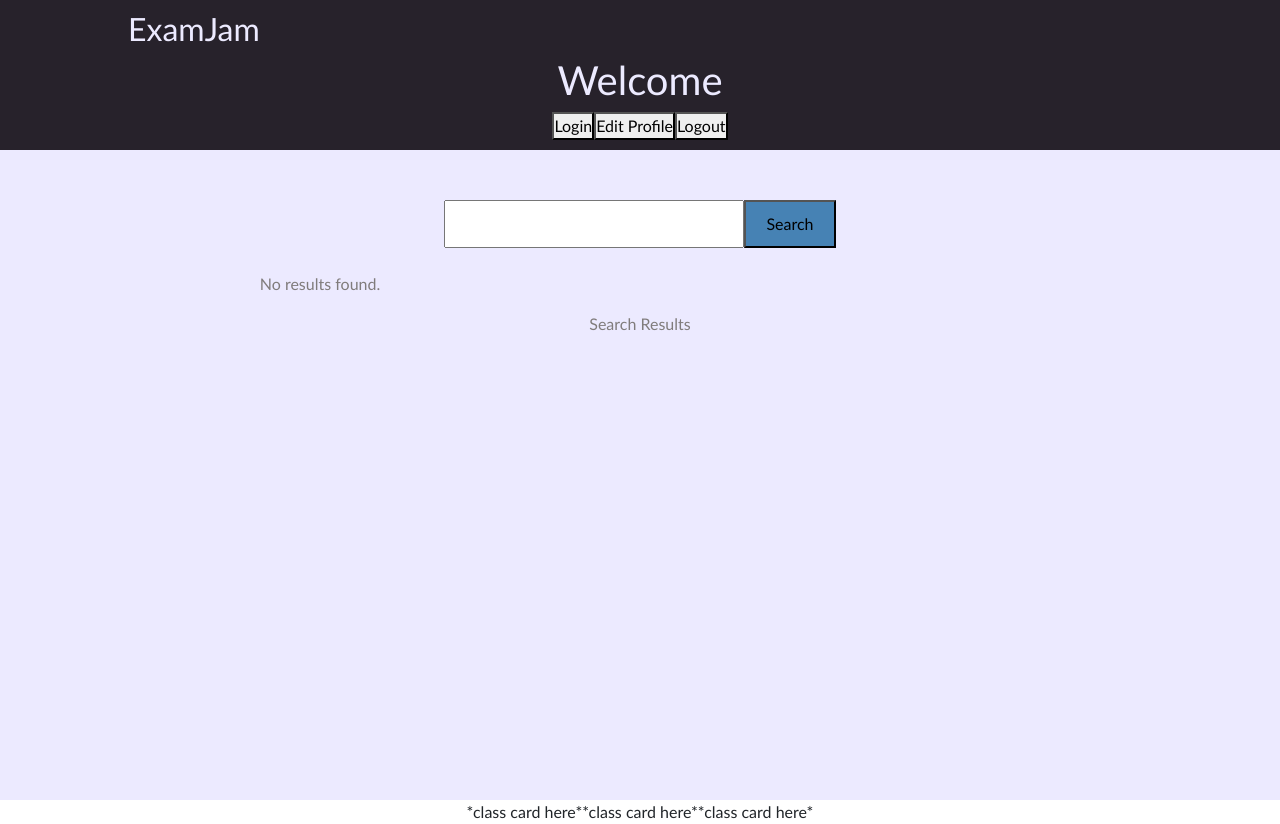
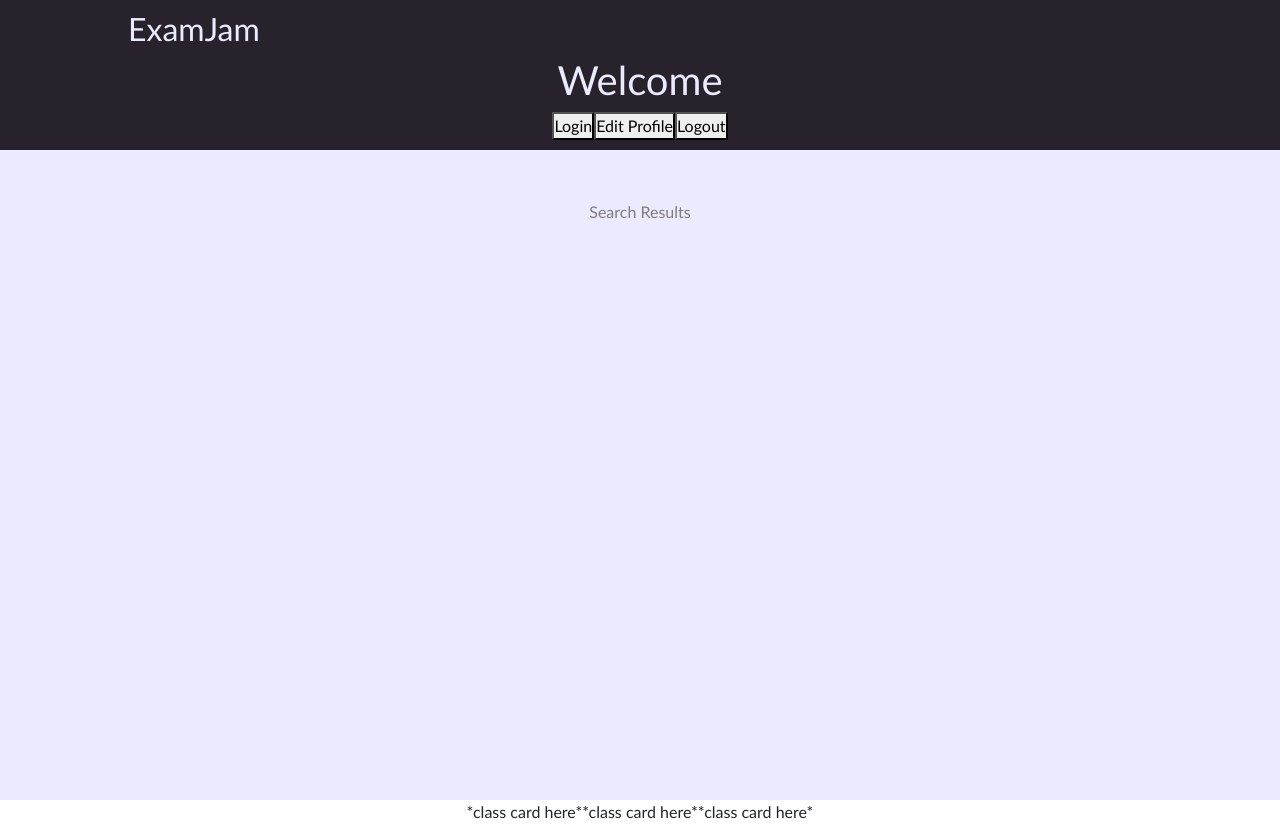
Before and after one commit to WVU-CS230-2024-01-Group01/exam-jam, a React (Create React App) app: page / in a window 1280 px wide. Built offline with nearby package versions, Linux system fonts and the light colour scheme.

Commit message:
add firebase fix 3

```diff
--- a/src/pages/Home.js
+++ b/src/pages/Home.js
@@ -1,7 +1,6 @@
 import { Link } from "react-router-dom";
 import "../Outdated Homepage/styles.css";
 import React, {useState} from "react";
-import SearchBar from "../components/Searchbar";
 
 
 
@@ -25,7 +24,6 @@ const Home = () => {
 
                     </nav>
                 <div className="search-container">
-                <SearchBar />
                 </div>
                 <p2> Search Results </p2>
                 <div id="searchResults" />
```
